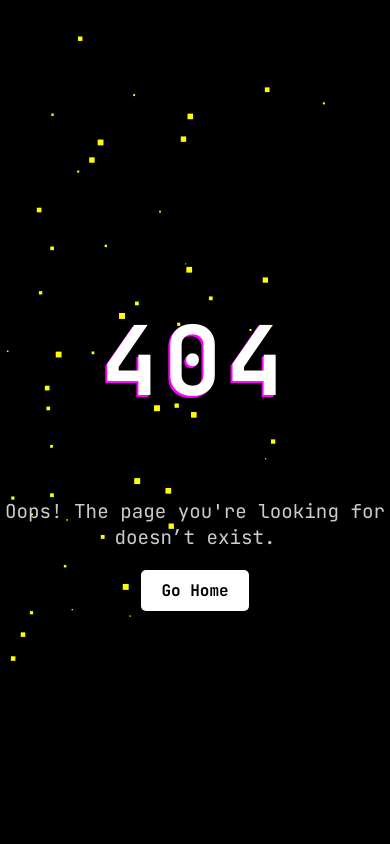
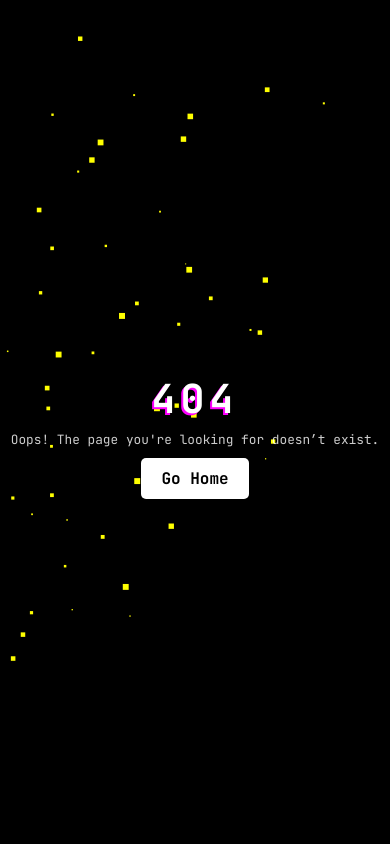
Before and after one commit to ThanimaVITC/coming-soon, a Flask app: template templates/404.html in a window 390 px wide. Run offline with Flask 3, Linux system fonts and the light colour scheme; the template is opened without the code that fills it, so the values that code supplies are empty.

Commit message:
Fix favicon path and adjust styles in 404 page for better responsiveness

```diff
--- a/templates/404.html
+++ b/templates/404.html
@@ -5,7 +5,7 @@
   <meta name="viewport" content="width=device-width, initial-scale=1.0">
   <title>404 - Page Not Found</title>
   <link href="https://fonts.googleapis.com/css2?family=JetBrains+Mono:wght@400;700&display=swap" rel="stylesheet">
-  <link rel="icon" href="/templates/icon/favicon.ico">
+   <link rel="icon" href="{{ url_for('static', filename='icon/favicon.ico') }}">
   <style>
     body {
       margin: 0;
@@ -28,7 +28,7 @@
       z-index: -1;
     }
     h1 {
-      font-size: 6rem;
+      font-size: 2.5rem;
       font-weight: 700;
       letter-spacing: 5px;
       animation: glitch 1s infinite;
@@ -42,9 +42,9 @@
       100% { text-shadow: none; }
     }
     p {
-      font-size: 1.2rem;
+      font-size: .8rem;
       opacity: 0.8;
-      margin: 10px 0 20px 0;
+      margin: -20px 0 10px 0;
     }
     a {
       text-decoration: none;
```
